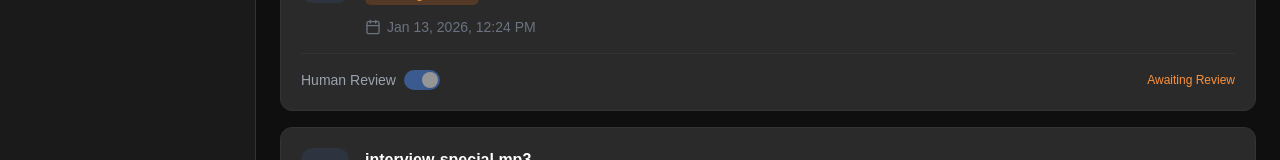
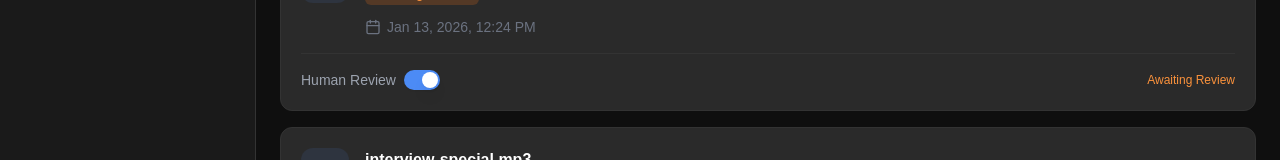
Before and after one commit to eyobai/hitl-editor, a Next.js app: page /client in a window 1280 px wide. Shown: the part 553-713 px from the top of the page. Built offline with nearby package versions, Linux system fonts and the light colour scheme.

Commit message:
clean unnecessary section

```diff
--- a/src/app/client/jobs/page.tsx
+++ b/src/app/client/jobs/page.tsx
@@ -139,7 +139,6 @@ export default function ClientJobsPage() {
     }
   };
 
-  // Filter jobs by search and status
   const filteredJobs = jobs.filter((job) => {
     const matchesSearch = job.audioFileName.toLowerCase().includes(searchQuery.toLowerCase());
     const matchesStatus = statusFilter === 'all' || job.status === statusFilter;
@@ -170,7 +169,6 @@ export default function ClientJobsPage() {
       />
 
       <div className="p-6">
-        {/* Status Filter */}
         <div className="flex gap-2 mb-6 flex-wrap">
           {['all', 'processing', 'pending_review', 'in_review',  'verified'].map((status) => (
             <button
@@ -187,14 +185,12 @@ export default function ClientJobsPage() {
           ))}
         </div>
 
-        {/* Jobs Count */}
         <div className="mb-4">
           <p className="text-sm text-gray-400">
             {filteredJobs.length} {filteredJobs.length === 1 ? 'job' : 'jobs'} found
           </p>
         </div>
 
-        {/* Job Cards */}
         {filteredJobs.length === 0 ? (
           <div className="bg-brand-dark-card border border-brand-dark-border rounded-xl p-12 text-center">
             <div className="w-16 h-16 mx-auto rounded-full bg-brand-dark-tertiary flex items-center justify-center mb-4">
--- a/src/components/job-card-pro.tsx
+++ b/src/components/job-card-pro.tsx
@@ -48,12 +48,10 @@ export function JobCardPro({
   return (
     <div className="group bg-brand-dark-card border border-brand-dark-border rounded-xl p-5 hover:border-brand-dark-tertiary transition-all">
       <div className="flex items-start gap-4">
-        {/* Icon */}
         <div className="w-12 h-12 rounded-xl bg-brand-primary/10 flex items-center justify-center flex-shrink-0">
           <FileAudio className="h-6 w-6 text-brand-primary" />
         </div>
 
-        {/* Content */}
         <div className="flex-1 min-w-0">
           <div className="flex items-start justify-between gap-4">
             <div className="min-w-0">
@@ -70,7 +68,6 @@ export function JobCardPro({
               </div>
             </div>
 
-            {/* Actions Menu */}
             <div className="relative flex-shrink-0">
               <button
                 onClick={() => setShowMenu(!showMenu)}
@@ -125,7 +122,6 @@ export function JobCardPro({
             </div>
           </div>
 
-          {/* Meta Info */}
           <div className="flex flex-wrap items-center gap-4 mt-3 text-sm text-gray-500">
             <div className="flex items-center gap-1.5">
               <Calendar className="h-4 w-4" />
@@ -145,7 +141,6 @@ export function JobCardPro({
             )}
           </div>
 
-          {/* Transcript Preview */}
           {job.transcript && job.status !== 'pending' && job.status !== 'processing' && (
             <p className="mt-3 text-sm text-gray-400 line-clamp-2">
               {job.editedTranscript?.text ||
@@ -156,7 +151,6 @@ export function JobCardPro({
         </div>
       </div>
 
-      {/* Footer with Review Toggle */}
       {showReviewToggle && (
         <div className="flex items-center justify-between mt-4 pt-4 border-t border-brand-dark-border">
           <div className="flex items-center gap-2">
@@ -166,7 +160,6 @@ export function JobCardPro({
               onCheckedChange={(checked) => onRequestReviewToggle(job.id, checked)}
               disabled={
                 isUpdating ||
-                job.status === 'pending_review' ||
                 job.status === 'in_review' ||
                 job.status === 'verified'
               }
```
Also changed, not shown: src/components/new-job-modal.tsx (+0 -8 lines).
